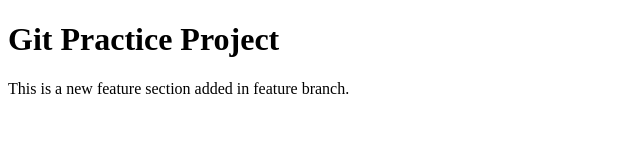
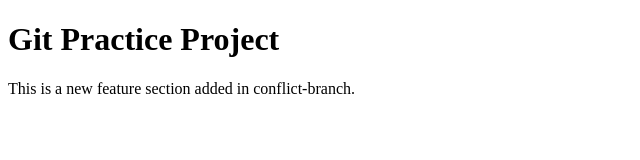
Before and after one commit to Mahfuz782/module-6-git-workflow, a plain HTML site: page index.html in a window 1280 px wide. Shown: the full height of the page, 0-640 px from the left. Drawn offline with Linux system fonts and the light colour scheme.

Commit message:
change paragraph in main branch

```diff
--- a/index.html
+++ b/index.html
@@ -7,6 +7,6 @@
   </head>
   <body>
     <h1>Git Practice Project</h1>
-    <p>This is a new feature section added in feature branch.</p>
+    <p>This is a new feature section added in conflict-branch.</p>
   </body>
 </html>
```
